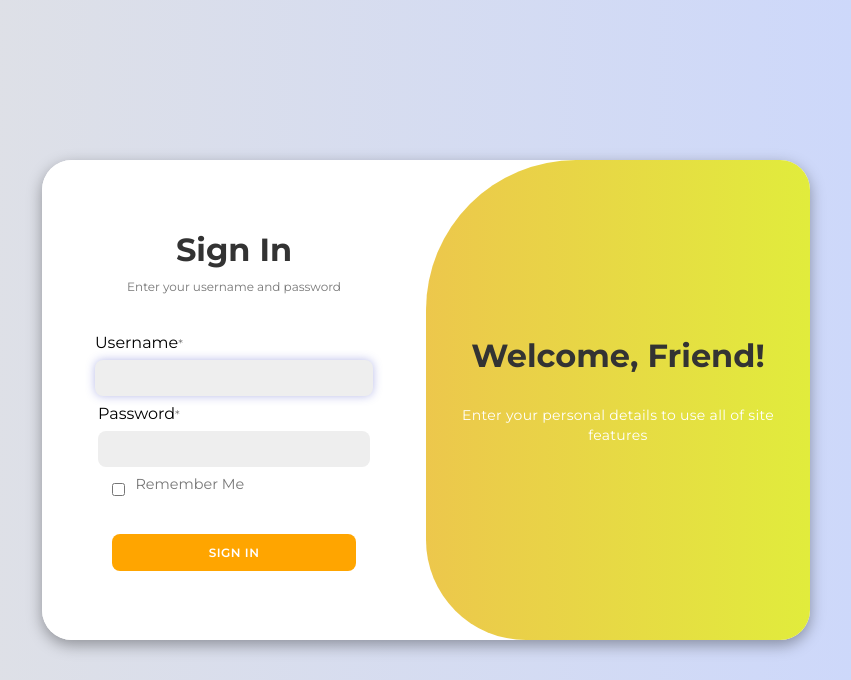
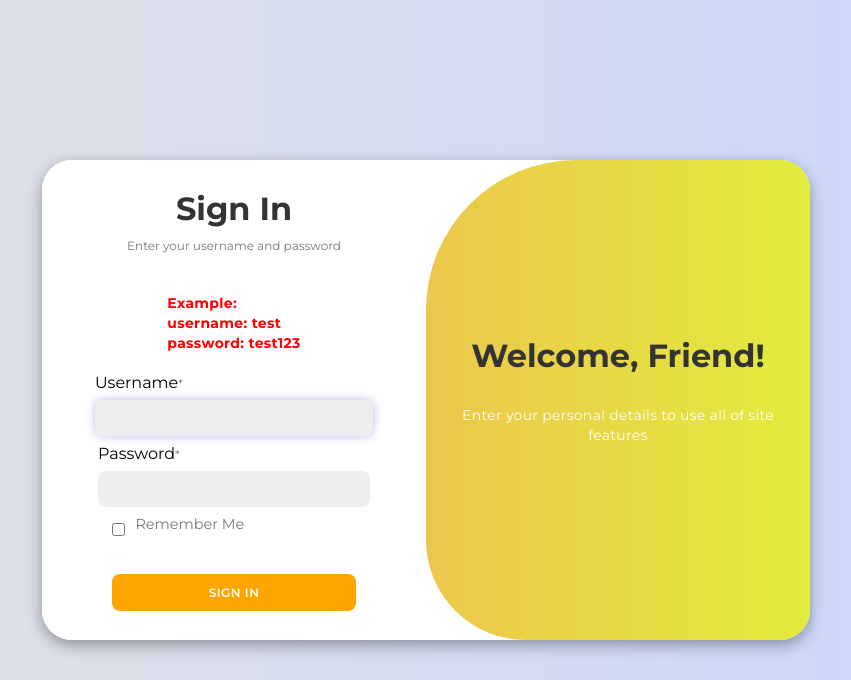
Before and after one commit to mgoryn/it-task-manager, a Django app: page /accounts/login/ in a window 1280 px wide. Shown: the top 680 px of the page, without its empty margins (214-1065 px from the left). Run offline with Django 5.2, Linux system fonts and the light colour scheme; parts of the project's set-up code (start-up, migrations or seed data) failed here and were passed over; some libraries are stand-ins or nearby versions.

Commit message:
add example for test my project service ("username, password)"

```diff
--- a/templates/registration/login.html
+++ b/templates/registration/login.html
@@ -19,7 +19,12 @@
             <form method="post" action="{% url 'login' %}">
                 {% csrf_token %}
                 <h1>Sign In</h1>
-                <span>Enter your username and password</span><br>
+                <span>Enter your username and password</span>
+                <p style="color: red; font-weight: bold;">
+                    Example:<br>
+                    username: test<br>
+                    password: test123
+                </p>
 
                 {{ form|crispy }}
 
```
